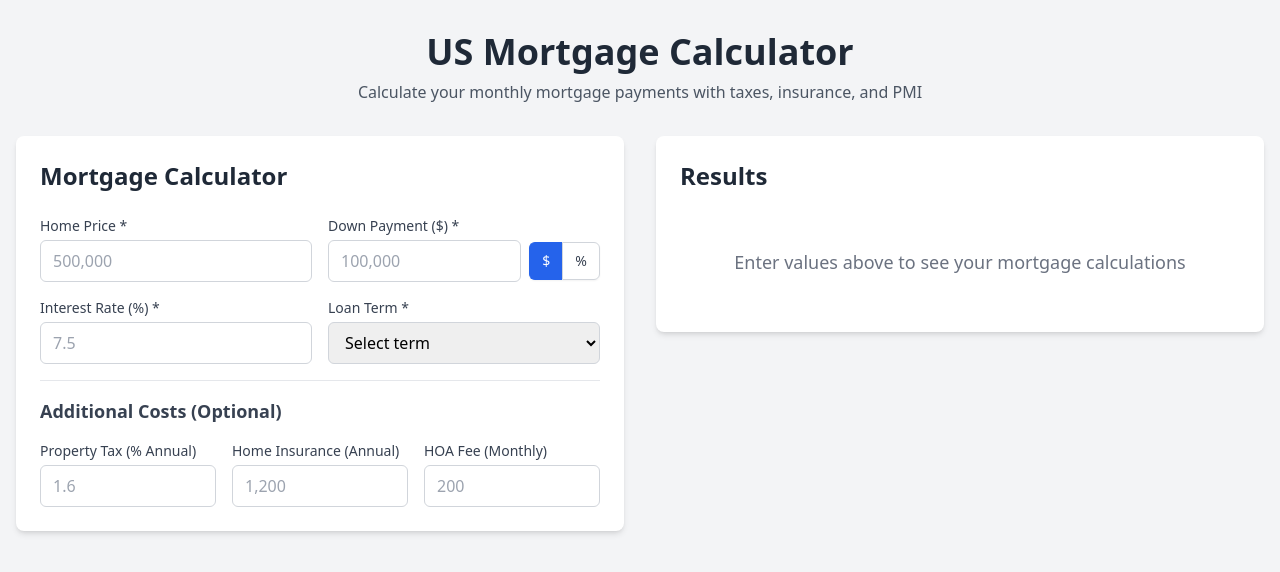
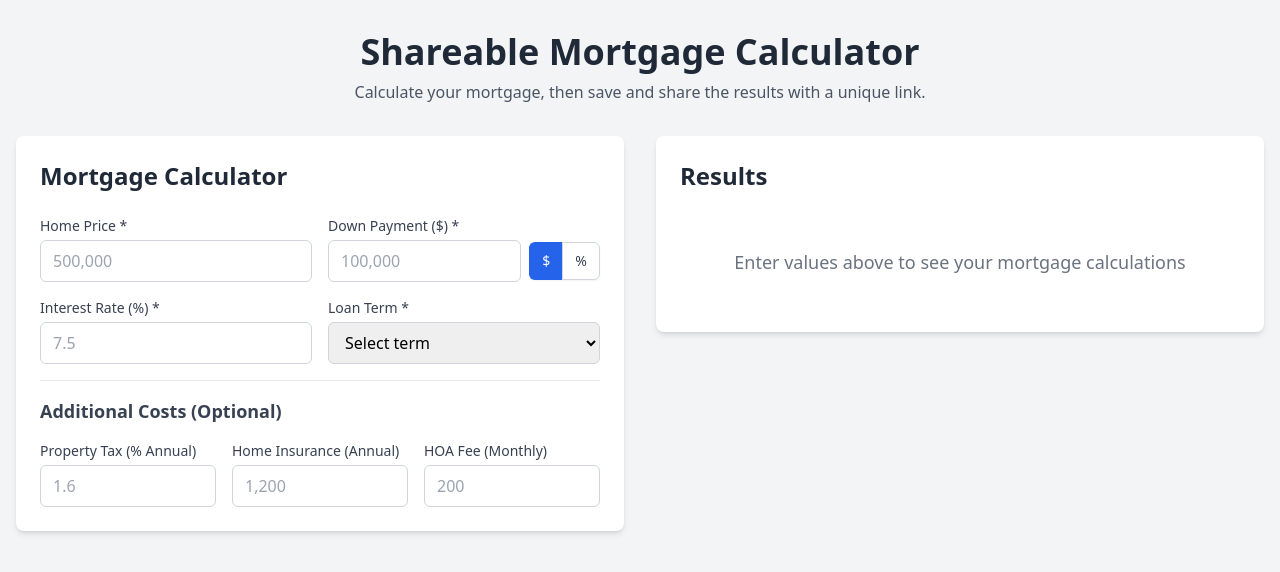
Before and after one commit to boostsir/mortgage-calculator, a React (Vite) app: page / in a window 1280 px wide. Shown: the top 572 px of the page. Built offline with nearby package versions, Linux system fonts and the light colour scheme; the HTML template or start-up script is replaced by a standard one.

Commit message:
Add SEO tags

```diff
--- a/index.html
+++ b/index.html
@@ -2,9 +2,55 @@
 <html lang="en">
   <head>
     <meta charset="UTF-8" />
-    <link rel="icon" type="image/svg+xml" href="/vite.svg" />
+    <link rel="icon" type="image/svg+xml" href="/mortgage-favicon.svg" />
     <meta name="viewport" content="width=device-width, initial-scale=1.0" />
-    <title>US Mortgage Calculator</title>
+
+    <!-- SEO Meta Tags -->
+    <title>Shareable Mortgage Calculator | Calculate & Save Your Results</title>
+    <meta name="description" content="An easy-to-use mortgage calculator that lets you save and share your results via a unique link. Perfect for comparing properties and planning your home purchase.">
+    <meta name="keywords" content="mortgage calculator, shareable mortgage results, home loan calculator, mortgage payment calculator, real estate, home financing, mortgage sharing">
+    <link rel="canonical" href="https://boostsir.com/mortgage-calculator/" />
+
+    <!-- Open Graph / Facebook -->
+    <meta property="og:type" content="website">
+    <meta property="og:url" content="https://boostsir.com/mortgage-calculator/">
+    <meta property="og:title" content="Shareable Mortgage Calculator | Calculate & Save Your Results">
+    <meta property="og:description" content="Calculate your mortgage payments and save the results with a shareable link. Instantly compare different loan scenarios.">
+    <meta property="og:image" content="https://boostsir.com/mortgage-calculator/social-share-image.png">
+
+    <!-- Twitter -->
+    <meta property="twitter:card" content="summary_large_image">
+    <meta property="twitter:url" content="https://boostsir.com/mortgage-calculator/">
+    <meta property="twitter:title" content="Shareable Mortgage Calculator | Calculate & Save Your Results">
+    <meta property="twitter:description" content="Calculate your mortgage payments and save the results with a shareable link. Instantly compare different loan scenarios.">
+    <meta property="twitter:image" content="https://boostsir.com/mortgage-calculator/social-share-image.png">
+
+    <!-- Structured Data -->
+    <script type="application/ld+json">
+    {
+      "@context": "https://schema.org",
+      "@type": "WebApplication",
+      "name": "Shareable Mortgage Calculator",
+      "description": "An easy-to-use mortgage calculator that lets you save and share your results via a unique link. Perfect for comparing properties and planning your home purchase.",
+      "url": "https://boostsir.com/mortgage-calculator/",
+      "applicationCategory": "FinanceApplication",
+      "operatingSystem": "Any",
+      "offers": {
+        "@type": "Offer",
+        "price": "0",
+        "priceCurrency": "USD"
+      },
+      "mainEntity": {
+        "@type": "FinancialService",
+        "name": "Mortgage Calculation Service",
+        "serviceType": "Mortgage Calculation",
+        "provider": {
+          "@type": "Organization",
+          "name": "Shareable Mortgage Calculator"
+        }
+      }
+    }
+    </script>
   </head>
   <body>
     <div id="root"></div>
--- a/src/components/MortgageCalculator.jsx
+++ b/src/components/MortgageCalculator.jsx
@@ -119,10 +119,10 @@ export function MortgageCalculator() {
         <div className="max-w-7xl mx-auto">
           <div className="text-center mb-8">
             <h1 className="text-4xl font-bold text-gray-800 mb-2">
-              US Mortgage Calculator
+              Shareable Mortgage Calculator
             </h1>
             <p className="text-gray-600">
-              Calculate your monthly mortgage payments with taxes, insurance, and PMI
+              Calculate your mortgage, then save and share the results with a unique link.
             </p>
           </div>
 
```
